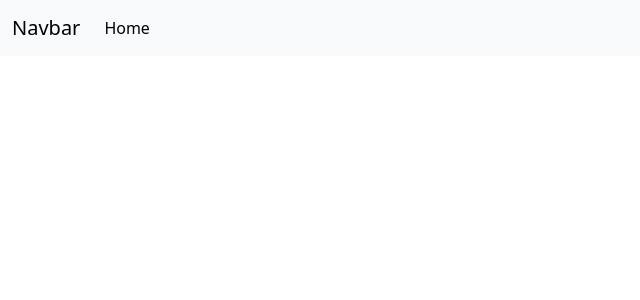
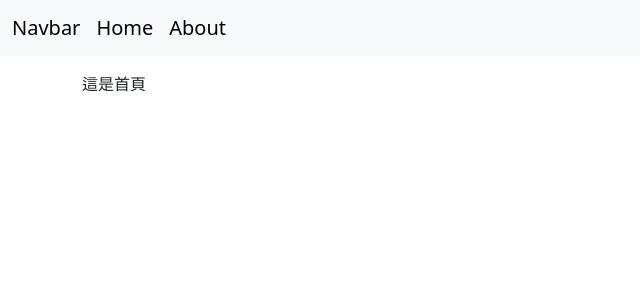
Before and after one commit to cavalown/react-e-commerce, a React (Create React App) app: page / in a window 1280 px wide. Shown: the top 300 px of the page, without its empty margins (0-640 px from the left). Built offline with nearby package versions, Linux system fonts and the light colour scheme.

Commit message:
feat: add router & link

```diff
--- a/package.json
+++ b/package.json
@@ -8,6 +8,7 @@
     "@testing-library/user-event": "^13.5.0",
     "react": "^18.2.0",
     "react-dom": "^18.2.0",
+    "react-router-dom": "^6.11.1",
     "react-scripts": "5.0.1",
     "web-vitals": "^2.1.4"
   },
--- a/src/App.js
+++ b/src/App.js
@@ -1,11 +1,17 @@
 import Navbar from './components/Navbar';
+import { Routes, Route } from 'react-router';
+import Home from './pages/Home';
+import About from './pages/About';
 
 function App() {
   return (
     <div className="App">
       <Navbar />
-      <div class="container mt-3">
-
+      <div className="container mt-3">
+        <Routes>
+          <Route path="/" element={<Home/>}></Route>
+          <Route path="/about" element={<About/>}></Route>
+        </Routes>
       </div>
     </div>
   );
--- a/src/components/Navbar.js
+++ b/src/components/Navbar.js
@@ -1,18 +1,18 @@
 import React from 'react';
+import { Link } from 'react-router-dom';
 
 export default function Navbar() {
   return (
     <nav className="navbar navbar-expand-lg bg-body-tertiary">
       <div className="container-fluid">
-        <a className="navbar-brand" href="#">
-          Navbar
-        </a>
+        <Link className="navbar-brand">Navbar</Link>
         <div className="collapse navbar-collapse" id="navbarSupportedContent">
           <ul className="navbar-nav me-auto mb-2 mb-lg-0">
             <li className="nav-item">
-              <a className="nav-link active" aria-current="page" href="#">
-                Home
-              </a>
+              <Link className="navbar-brand" to='/'>Home</Link>
+            </li>
+            <li className="nav-item">
+              <Link className="navbar-brand" to='/about'>About</Link>
             </li>
           </ul>
         </div>
--- a/src/index.js
+++ b/src/index.js
@@ -2,11 +2,14 @@ import React from 'react';
 import ReactDOM from 'react-dom/client';
 import App from './App';
 import reportWebVitals from './reportWebVitals';
+import { BrowserRouter } from 'react-router-dom';
 
 const root = ReactDOM.createRoot(document.getElementById('root'));
 root.render(
   <React.StrictMode>
-    <App />
+    <BrowserRouter>
+      <App />
+    </BrowserRouter>
   </React.StrictMode>
 );
 
--- a/src/pages/Home.js
+++ b/src/pages/Home.js
@@ -1,3 +1,3 @@
 export default function Home(params) {
-  return <div>這是首頁</div>;
+  return (<div>這是首頁</div>);
 }
```
Also changed, not shown: 1 other file (tests, documents, lock files or other folders).
